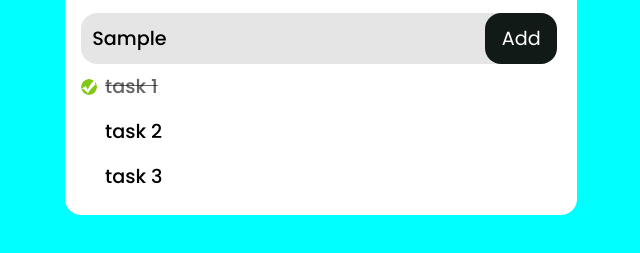
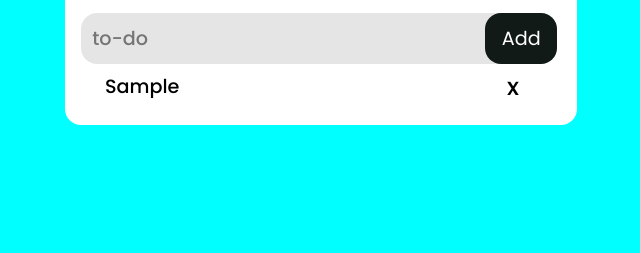
Before and after one commit to Karthik0-0/To-Do-List, a plain HTML site: page index.html in a window 1280 px wide. Both pictures are taken after typing "Sample" into the empty fields and a click on the button "Add". Shown: the part 195-448 px from the top of the page, without its empty margins (319-959 px from the left). Drawn offline with Linux system fonts and the light colour scheme.

Commit message:
Js is Over and output is ready and need some changes

```diff
--- a/index.html
+++ b/index.html
@@ -11,15 +11,13 @@
         <div class="list">
             <h2>To-Do List</h2>
              <div class="row">
-                <input type="text" placeholder="to-do">
+                <input type="text" id="in" placeholder="to-do">
                 <button>Add</button>
              </div>
              <ul id="tasks">
-                <li class="checked">task 1</li>
-                <li>task 2</li>
-                <li>task 3</li>
              </ul>
         </div>
     </div>
+    <script src="script.js"></script>
 </body>
 </html>
--- a/script.js
+++ b/script.js
@@ -0,0 +1,39 @@
+const list=document.getElementById("tasks");
+const inp=document.getElementById("in");
+const button=document.querySelector("button");
+
+button.addEventListener("click",()=>{
+    if (inp.value==" ")
+     alert("You must Write Something");
+    else{
+        let task=document.createElement("li");
+        let x=document.createElement("span");
+        x.textContent="x";
+        task.textContent=inp.value;
+        task.appendChild(x);
+        list.appendChild(task);
+    }
+    inp.value="";
+    save();
+})
+
+list.addEventListener("click",function(e){
+    if(e.target.tagName==="LI"){
+        e.target.classList.toggle("checked");
+        save();
+    }
+    else if(e.target.tagName==="SPAN"){
+        e.target.parentElement.remove();
+        save();
+    }
+})
+
+function save(){
+    localStorage.setItem("data",list.innerHTML);
+}
+
+function show(){
+    list.innerHTML=localStorage.getItem("data");
+}
+
+show();
--- a/styles.css
+++ b/styles.css
@@ -66,6 +66,8 @@ li{
     list-style: none;
     padding: .5rem 1rem .5rem 1.5rem ;
     position: relative;
+    user-select: none;
+    cursor: pointer;
 }
 
 ul li::before{
@@ -79,7 +81,7 @@ ul li::before{
     top: .9rem;
 }
 
-ul li.checked{
+.checked{
     color: rgba(0, 0, 0,0.6);
     text-decoration: line-through;
 }
@@ -87,3 +89,19 @@ ul li.checked{
 ul li.checked::before{
     background: url(./Assets/Images/checked.png) no-repeat center/cover;
 }
+
+ul li span{
+    position: absolute;
+    font-size: 1.5rem;
+    top: .4rem;
+    right: 2rem;
+    border-radius: 50%;
+    width: 2rem;
+    height: 2rem;
+    line-height: 2rem;
+    text-align: center;
+}
+
+ul li span:hover{
+    background-color: rgba(0, 0, 0,0.1);
+}
```
